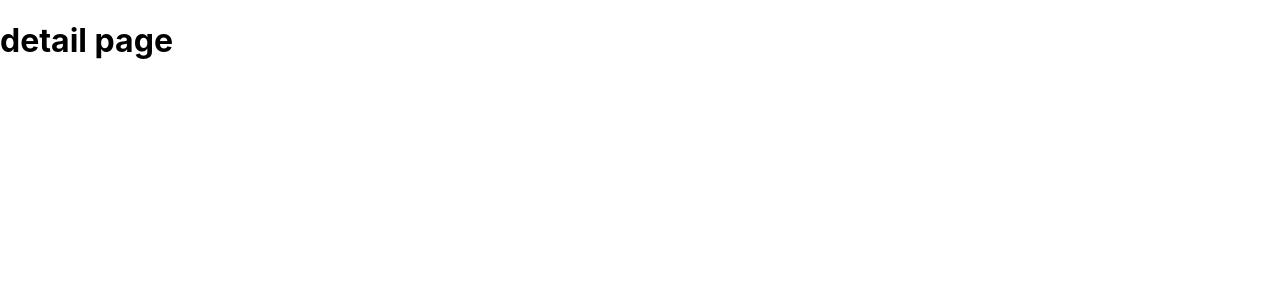
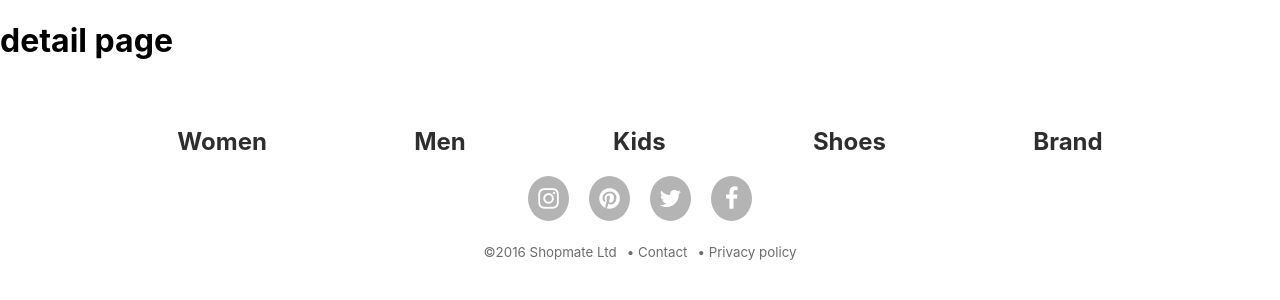
Before and after one commit to rifqhiyr/webstore, a React (Create React App) app: page /detail in a window 1280 px wide. Shown: the top 300 px of the page. Built offline with nearby package versions, Linux system fonts and the light colour scheme.

Commit message:
[Fresly] - connection with views component home and detail

```diff
--- a/src/components/Footer.js
+++ b/src/components/Footer.js
@@ -2,13 +2,10 @@ import React, { Component } from "react";
 import "../assets/scss/Footer.scss";
 
 class Footer extends Component {
-  state = {
-    warna: true
-  }
   render() {
     return (
       <div className="footer">
-        <div className={this.state.warna?"footer--dark":"footer--light"}>
+        <div className={this.props.backColorFooter?"footer--dark":"footer--light"}>
           <ul className="footer--link">
             <li><a href="">Women</a></li>
             <li><a href="">Men</a></li>
--- a/src/components/views/DetailPage.js
+++ b/src/components/views/DetailPage.js
@@ -1,10 +1,15 @@
 import React, { Component } from "react";
+import Footer from "../Footer";
 
 export default class DetailPage extends Component {
+  state = {
+    backColorFooter: false
+  }
   render() {
     return (
       <div>
         <h1>detail page</h1>
+        <Footer backColorFooter={this.state.backColorFooter} />
       </div>
     );
   }
--- a/src/components/views/HomePage.js
+++ b/src/components/views/HomePage.js
@@ -2,11 +2,14 @@ import React, { Component } from "react";
 import Footer from "../Footer"
 
 export default class HomePage extends Component {
+  state = {
+    backColorFooter: true
+  }
   render() {
     return (
       <div>
         <h1>header</h1>
-        <Footer />
+        <Footer backColorFooter={this.state.backColorFooter} />
       </div>
     );
   }
```
